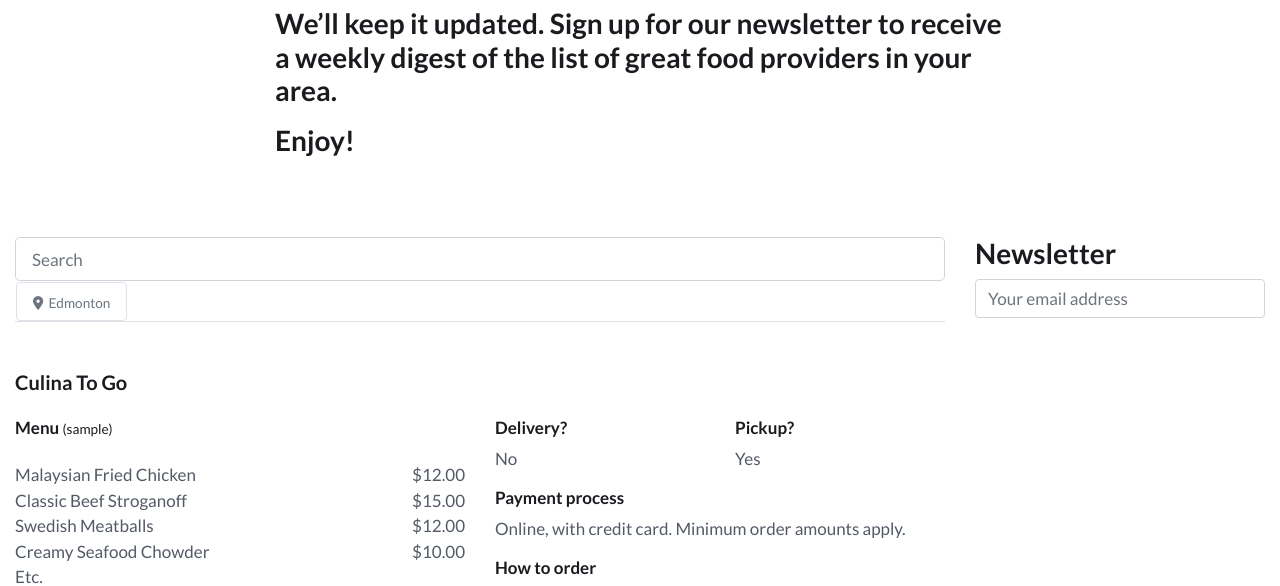
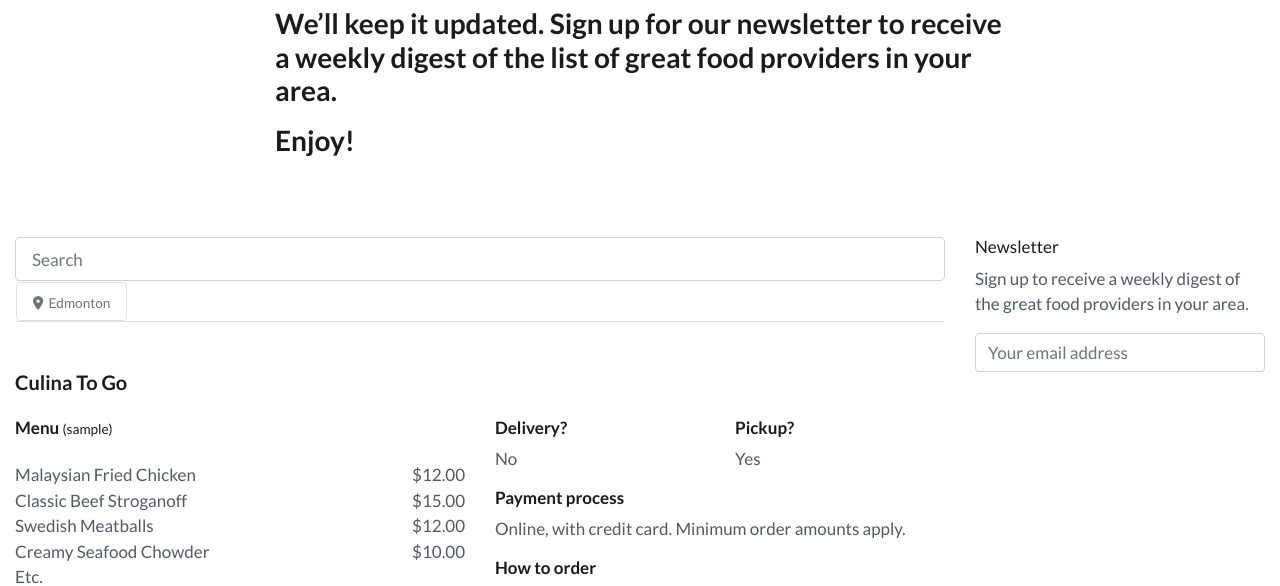
Before and after one commit to bneeland/meal-hippo, a Django app: page /list in a window 1280 px wide. Shown: the part 462-1048 px from the top of the page. Run offline with Django 3.2, Linux system fonts and the light colour scheme; data comes from the database, SQL or seed files in the repository; parts of the project's set-up code (start-up, migrations or seed data) failed here and were passed over; some libraries are stand-ins or nearby versions; some web fonts are replaced.

Commit message:
Tweaked list newsletter

```diff
--- a/webplatform/templates/webplatform/list_view.html
+++ b/webplatform/templates/webplatform/list_view.html
@@ -107,7 +107,9 @@
 
       <div class="sticky-top py-3 bg-white">
 
-        <h3>Newsletter</h3>
+        <h6>Newsletter</h6>
+
+        <p>Sign up to receive a weekly digest of the great food providers in your area.</p>
 
         <input class="form-control" type="text" placeholder="Your email address">
 
```
